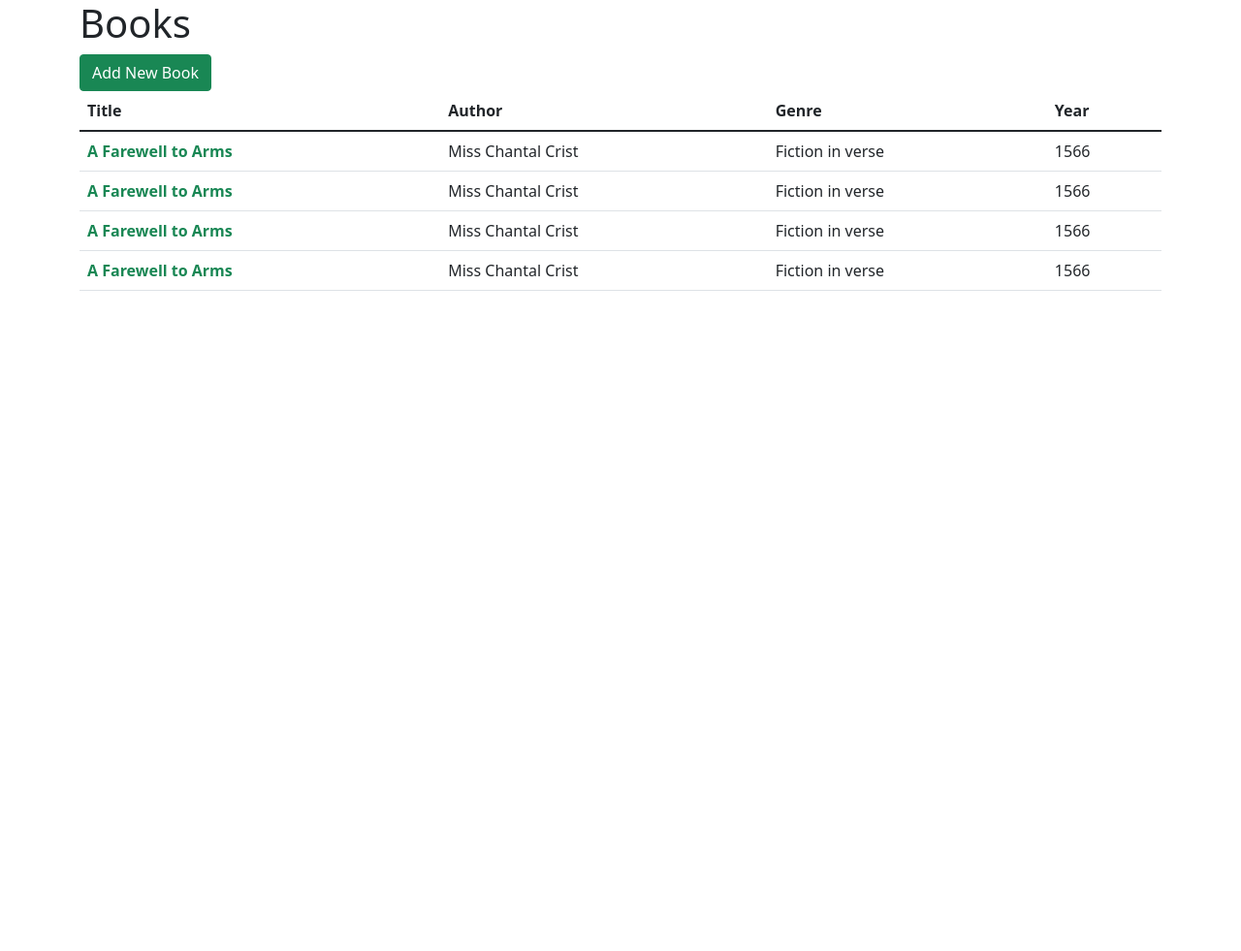
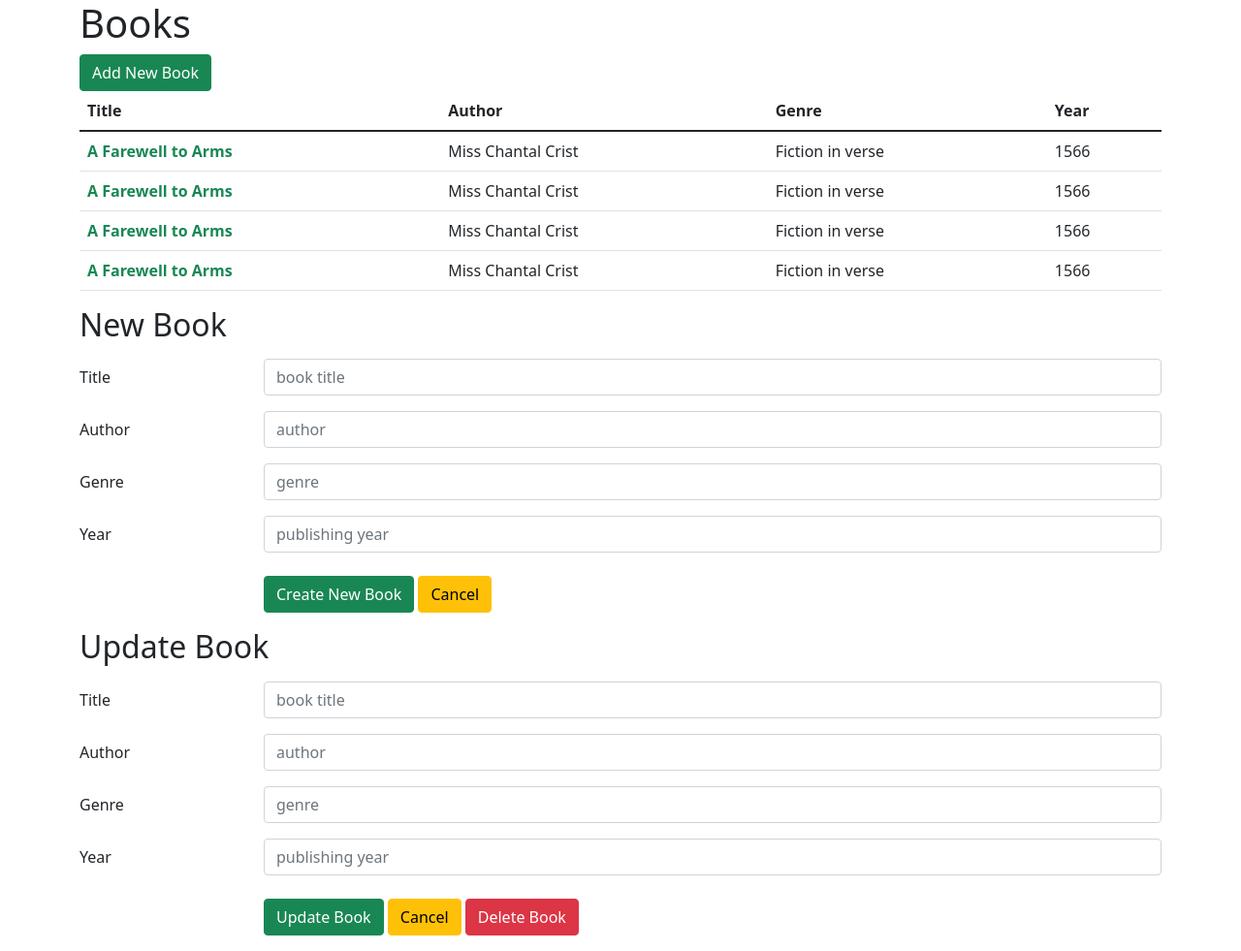
Before and after one commit to mihneacojocaru/Library_Manager_React, a plain HTML site: page mockup/index.html in a window 1280 px wide. Shown: the whole page at 97% size. Before the commit the page ends 800 px from the top, so only its background shows below. Drawn offline with nearby package versions, Linux system fonts and the light colour scheme.

Commit message:
new book

```diff
--- a/mockup/index.html
+++ b/mockup/index.html
@@ -51,6 +51,79 @@
                 </tbody>
               </table>
         </section>
+        <section>
+          <h2>New Book</h2>
+          <form>
+            <div class="form-group row py-2">
+              <label for="bookTitle" class="col-sm-2 col-form-label">Title</label>
+              <div class="col-sm-10">
+                <input type="text" class="form-control" id="bookTitle" placeholder="book title">
+              </div>
+            </div>
+            <div class="form-group row py-2">
+              <label for="bookAuthor" class="col-sm-2 col-form-label">Author</label>
+              <div class="col-sm-10">
+                <input type="text" class="form-control" id="bookAuthor" placeholder="author">
+              </div>
+            </div>
+            <div class="form-group row py-2">
+              <label for="bookGenre" class="col-sm-2 col-form-label">Genre</label>
+              <div class="col-sm-10">
+                <input type="text" class="form-control" id="bookGenre" placeholder="genre">
+              </div>
+            </div>
+            <div class="form-group row py-2">
+              <label for="bookTitle" class="col-sm-2 col-form-label">Year</label>
+              <div class="col-sm-10">
+                <input type="text" class="form-control" id="bookTitle" placeholder="publishing year">
+              </div>
+            </div>
+            <div class="buttons row my-3">
+              <div class="col-sm-2"></div>
+              <div class="col-sm-10">
+                <button type="submit" class="btn btn-success">Create New Book</button>
+                <button type="submit" class="btn btn-warning">Cancel</button>
+              </div>
+            </div>
+          </form>
+        </section>
+        <section>
+          <h2>Update Book</h2>
+          <form>
+            <div class="form-group row py-2">
+              <label for="bookTitle" class="col-sm-2 col-form-label">Title</label>
+              <div class="col-sm-10">
+                <input type="text" class="form-control" id="bookTitle" placeholder="book title">
+              </div>
+            </div>
+            <div class="form-group row py-2">
+              <label for="bookAuthor" class="col-sm-2 col-form-label">Author</label>
+              <div class="col-sm-10">
+                <input type="text" class="form-control" id="bookAuthor" placeholder="author">
+              </div>
+            </div>
+            <div class="form-group row py-2">
+              <label for="bookGenre" class="col-sm-2 col-form-label">Genre</label>
+              <div class="col-sm-10">
+                <input type="text" class="form-control" id="bookGenre" placeholder="genre">
+              </div>
+            </div>
+            <div class="form-group row py-2">
+              <label for="bookTitle" class="col-sm-2 col-form-label">Year</label>
+              <div class="col-sm-10">
+                <input type="text" class="form-control" id="bookTitle" placeholder="publishing year">
+              </div>
+            </div>
+            <div class="buttons row my-3">
+              <div class="col-sm-2"></div>
+              <div class="col-sm-10">
+                <button type="submit" class="btn btn-success">Update Book</button>
+                <button type="submit" class="btn btn-warning">Cancel</button>
+                <button type="submit" class="btn btn-danger">Delete Book</button>
+              </div>
+            </div>
+          </form>
+        </section>
     </div>
 </body>
 </html>
```
Also changed, not shown: api/data.json (+28 -0 lines).
